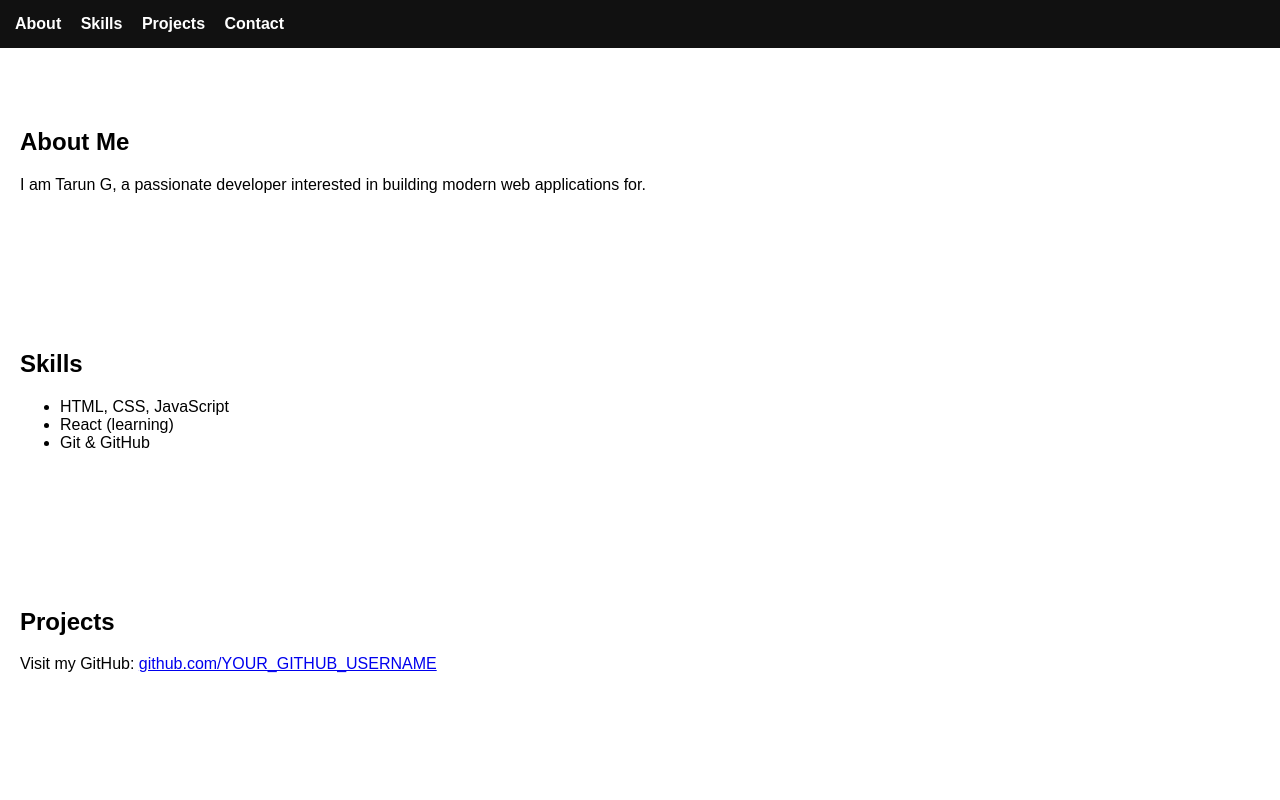
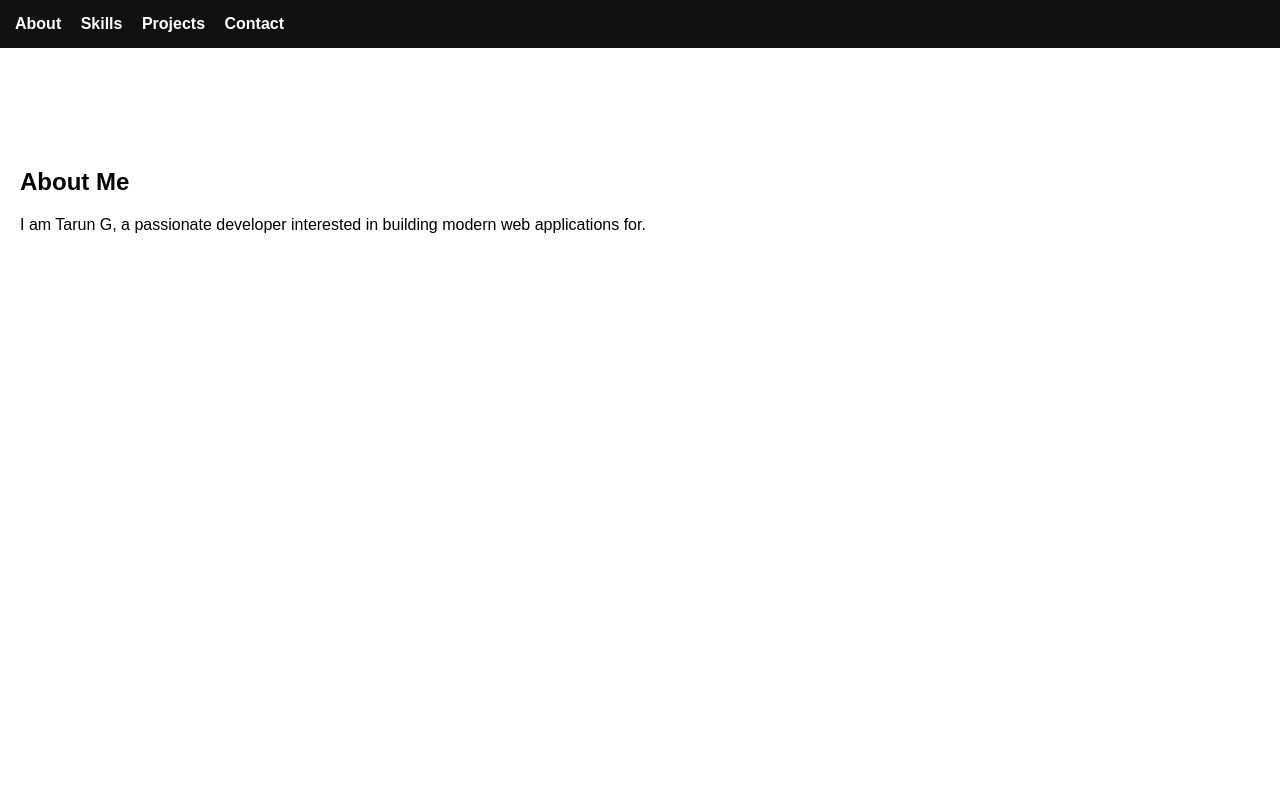
Before and after one commit to AuraSpirit14/tarung.github.io, a plain HTML site: page index.html in a window 1280 px wide. Shown: the top 800 px of the page. Drawn offline with Linux system fonts and the light colour scheme; a script that the page names is missing.

Commit message:
Increase section padding and set minimum height

```diff
--- a/index.html
+++ b/index.html
@@ -25,9 +25,11 @@
       text-decoration: none;
       font-weight: bold;
     }
-    section {
-      padding: 60px 20px;
-    }
+  section {
+  padding: 100px 20px;
+  min-height: 100vh;
+}
+
   </style>
 </head>
 <body>
```
